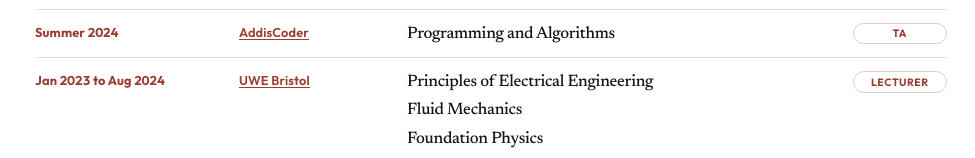
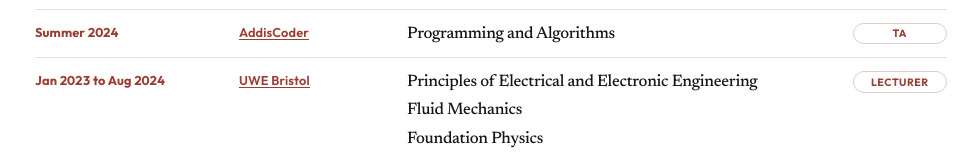
Before and after one commit to biniyamlombe/biniyamlombe.github.io, a React (Vite) app: page / in a window 1280 px wide. Shown: the part 2103-2261 px from the top of the page, without its empty margins (305-1280 px from the left). Built offline with nearby package versions, Linux system fonts and the light colour scheme; no server answers.

Commit message:
fix: use the full UWE electrical engineering course title
The subject is Principles of Electrical and Electronic Engineering.

```diff
--- a/src/data/site.js
+++ b/src/data/site.js
@@ -253,7 +253,7 @@ export const teaching = [
   {
     code: 'UWE Bristol',
     titles: [
-      'Principles of Electrical Engineering',
+      'Principles of Electrical and Electronic Engineering',
       'Fluid Mechanics',
       'Foundation Physics',
       'Foundation Mathematics',
```
